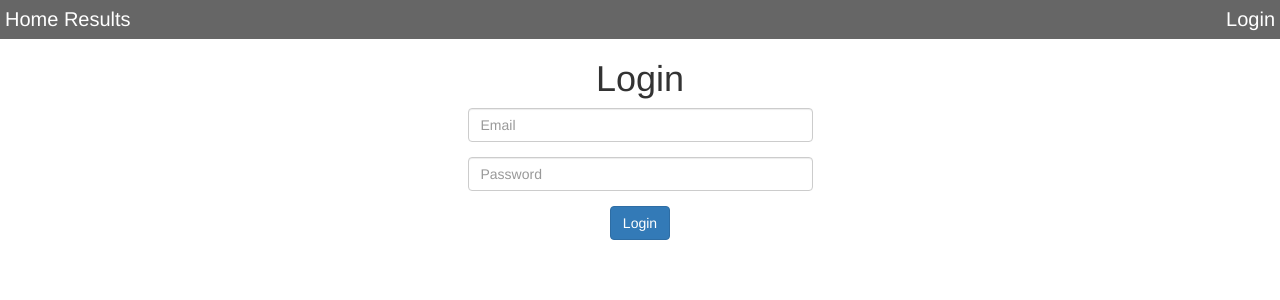
After one commit to awrichar/just-one-question, a Node server app: page /auth/login in a window 1280 px wide. The commit adds this page. Shown: the top 300 px of the page. Run offline with Node 20, Linux system fonts and the light colour scheme; some libraries are stand-ins or nearby versions.

Commit message:
Add Login option

```diff
--- /dev/null
+++ b/app/controllers/auth.js
@@ -0,0 +1,47 @@
+var express = require('express');
+var bodyParser = require('body-parser');
+var passport = require('passport');
+var passportLocal = require('passport-local');
+var hash = require('password-hash');
+var userModel = require('../models/user');
+
+var router = express.Router();
+module.exports = router;
+
+router.use(bodyParser.urlencoded({ extended: false }));
+
+router.get('/login', function(request, response) {
+  response.render('login.ejs');
+});
+
+router.post('/login', passport.authenticate('local', {
+  successRedirect: '/',
+  failureRedirect: '/auth/login',
+  failureFlash: false,
+}));
+
+router.get('/logout', function(request, response) {
+  request.logout();
+  response.redirect('/');
+});
+
+passport.serializeUser(function(user, callback) {
+  callback(null, user.username);
+});
+
+passport.deserializeUser(function(username, callback) {
+  userModel.get(username, function(err, user) {
+    callback(err, user);
+  });
+});
+
+passport.use(new passportLocal.Strategy(
+  function(username, password, callback) {
+    userModel.get(username, function(err, user) {
+      if (err) callback(err);
+      else if (!user) callback(null, false);
+      else if (!hash.verify(password, user.password)) callback(null, false);
+      else callback(null, user);
+    });
+  }
+));
--- a/app/public/css/styles.css
+++ b/app/public/css/styles.css
@@ -1,11 +1,16 @@
 .main-nav {
     background: #666;
+    color: #fff;
     font-size: 20px;
     padding: 5px;
 }
 
 .main-nav a {
     color: #fff;
+}
+
+.main-nav .account-options {
+    float: right;
 }
 
 .main {
--- /dev/null
+++ b/app/views/login.ejs
@@ -0,0 +1,34 @@
+<!doctype html>
+<html lang="en">
+  <head>
+    <title>Just One Question - Login</title>
+    <% include partials/head %>
+  </head>
+
+  <body>
+    <% include partials/nav %>
+
+    <div class="container main">
+      <div class="row">
+        <div class="col-md-8 col-md-offset-2">
+          <h1>Login</h1>
+          <form method="post">
+            <div class="form-group col-md-6 col-md-offset-3">
+              <input type="email" name="username" class="form-control" placeholder="Email"/>
+            </div>
+
+            <div class="form-group col-md-6 col-md-offset-3">
+              <input type="password" name="password" class="form-control" placeholder="Password"/>
+            </div>
+
+            <div class="form-group col-md-12">
+              <button type="submit" class="btn btn-primary">Login</button>
+            </div>
+          </form>
+        </div>
+      </div>
+    </div>
+
+    <% include partials/foot %>
+  </body>
+</html>
--- a/app/views/partials/nav.ejs
+++ b/app/views/partials/nav.ejs
@@ -1,4 +1,13 @@
 <nav class="main-nav">
+  <div class="account-options">
+    <% if (user) { %>
+      <span><%= user.username %></span>
+      <a href="/auth/logout">Logout</a>
+    <% } else { %>
+      <a href="/auth/login">Login</a>
+    <% } %>
+  </div>
+
   <a href="/">Home</a>
   <a href="/main/view">Results</a>
 </nav>
--- a/package.json
+++ b/package.json
@@ -10,8 +10,11 @@
     "contextio": "^0.5.0",
     "ejs": "^2.3.3",
     "express": "^4.13.3",
+    "express-session": "^1.11.3",
     "forms": "^1.1.3",
     "nodemailer": "^1.4.0",
+    "passport": "^0.3.0",
+    "passport-local": "^1.0.0",
     "password-hash": "^1.2.2",
     "shortid": "^2.2.2",
     "sqlite3": "^3.0.10"
--- a/server.js
+++ b/server.js
@@ -1,10 +1,21 @@
 #!/usr/bin/env node
 var http = require('http');
 var express = require('express');
+var session = require('express-session');
+var passport = require('passport');
+var controllers = require('./app/controllers');
 
 var app = express();
 app.use(express.static('./app/public'));
-app.use(require('./app/controllers'))
+app.use(session({ secret: 'just-one-question' }));
+app.use(passport.initialize());
+app.use(passport.session());
+app.use(function(request, response, callback) {
+  response.locals.user = request.user;
+  callback();
+});
+app.use(controllers);
+app.set('views', './app/views');
 
 var server = http.createServer(app);
 server.listen(process.env.PORT || 3000, process.env.IP || '0.0.0.0', function(){
```
Also changed, not shown: app/controllers/index.js (+6 -6 lines), app/controllers/poll.js (+9 -10 lines).
